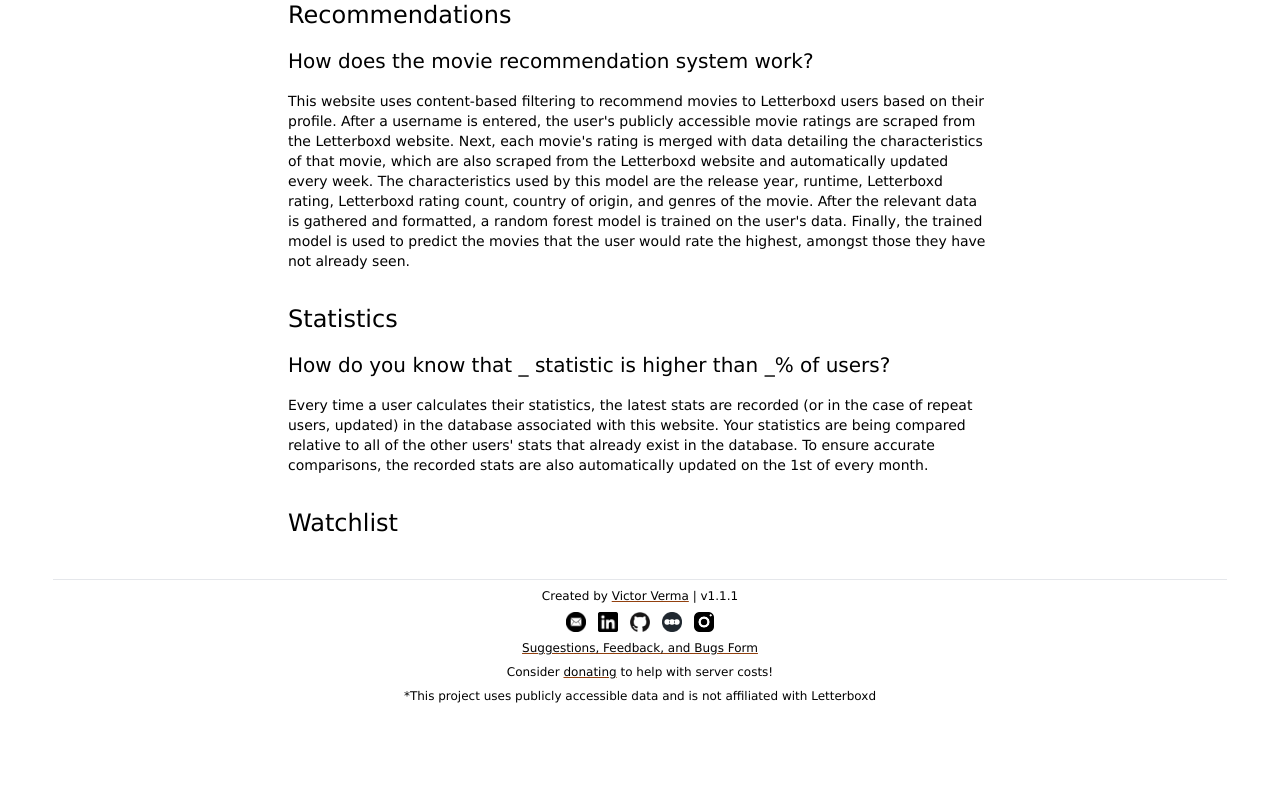
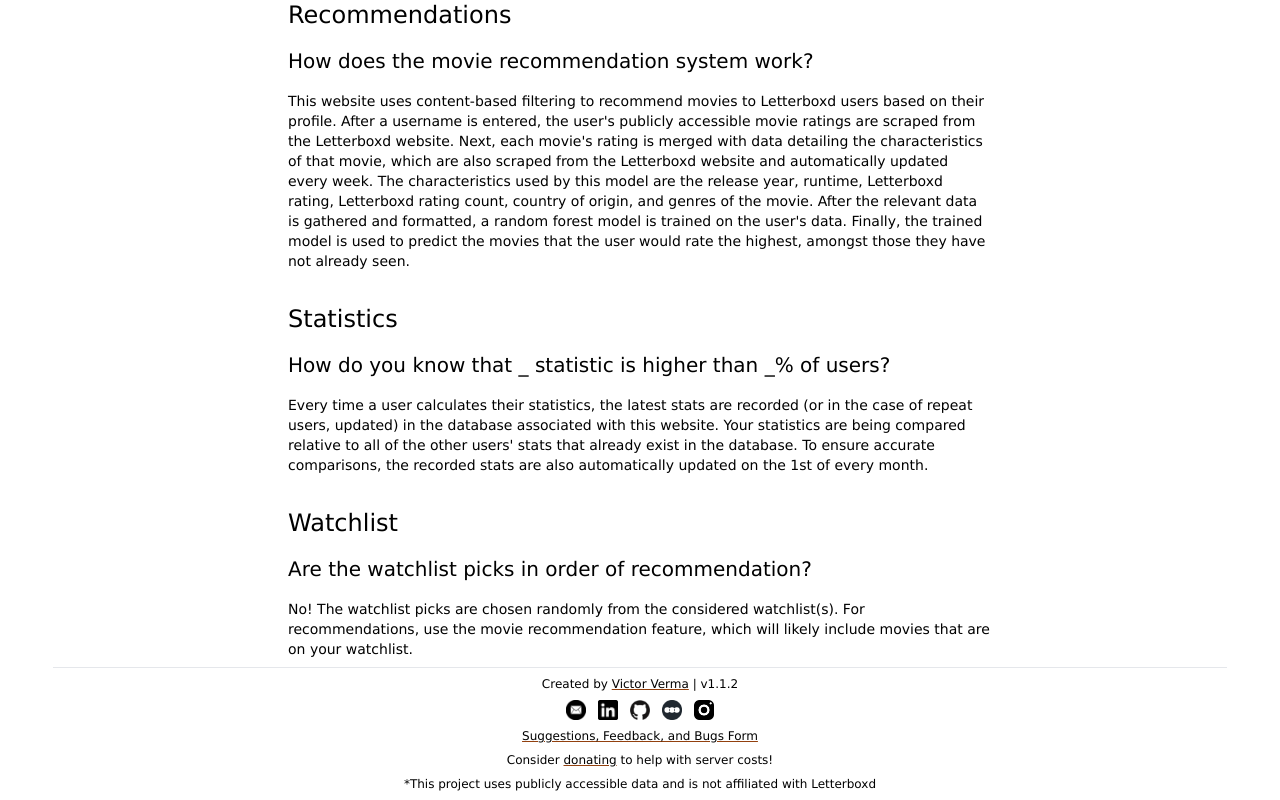
Before and after one commit to victorverma3/Letterboxd-Movie-Recommendations, a React (Vite) app in the folder frontend/: page /frequently-asked-questions in a window 1280 px wide. Shown: the part 1033-1833 px from the top of the page. Before the commit the page ends 1745 px from the top, so only its background shows below. Built offline with nearby package versions, Linux system fonts and the light colour scheme; no server answers.

Commit message:
minor tweaks

```diff
--- a/frontend/src/components/Footer.tsx
+++ b/frontend/src/components/Footer.tsx
@@ -44,7 +44,7 @@ const Footer = () => {
                 >
                     Victor Verma
                 </a>{" "}
-                | v1.1.1
+                | v1.1.2
             </p>
             <div className="w-40 mx-auto flex flex-row justify-around">
                 {logos.map((logo, index) => (
--- a/frontend/src/components/Picks.tsx
+++ b/frontend/src/components/Picks.tsx
@@ -126,7 +126,7 @@ const Picks = () => {
                                 <input
                                     className="w-64 sm:w-96 mx-auto mt-4 text-center border-2 border-solid border-black"
                                     type="text"
-                                    placeholder="Separate usernames by comma"
+                                    placeholder="Separate by comma"
                                     {...register("userList")}
                                 />
                             </div>
--- a/frontend/src/components/Recommendation.tsx
+++ b/frontend/src/components/Recommendation.tsx
@@ -220,7 +220,7 @@ const Recommendation = () => {
                             <input
                                 className="w-64 sm:w-96 mx-auto mt-4 text-center border-2 border-solid border-black"
                                 type="text"
-                                placeholder="Separate usernames by comma"
+                                placeholder="Separate by comma"
                                 {...register("userList")}
                             />
                         </div>
--- a/frontend/src/pages/FAQ.tsx
+++ b/frontend/src/pages/FAQ.tsx
@@ -118,8 +118,15 @@ const FrequentlyAskedQuestions = () => {
                 <h2 className="mt-4 text-bold text-xl sm:text-2xl">
                     Watchlist
                 </h2>
-                <h3 className="mt-4 text-bold sm:text-xl"></h3>
-                <p className="mx-auto mt-4 text-justify sm:text-start text-xs sm:text-sm"></p>
+                <h3 className="mt-4 text-bold sm:text-xl">
+                    Are the watchlist picks in order of recommendation?
+                </h3>
+                <p className="mx-auto mt-4 text-justify sm:text-start text-xs sm:text-sm">
+                    No! The watchlist picks are chosen randomly from the
+                    considered watchlist(s). For recommendations, use the movie
+                    recommendation feature, which will likely include movies
+                    that are on your watchlist.
+                </p>
             </div>
         </div>
     );
```
